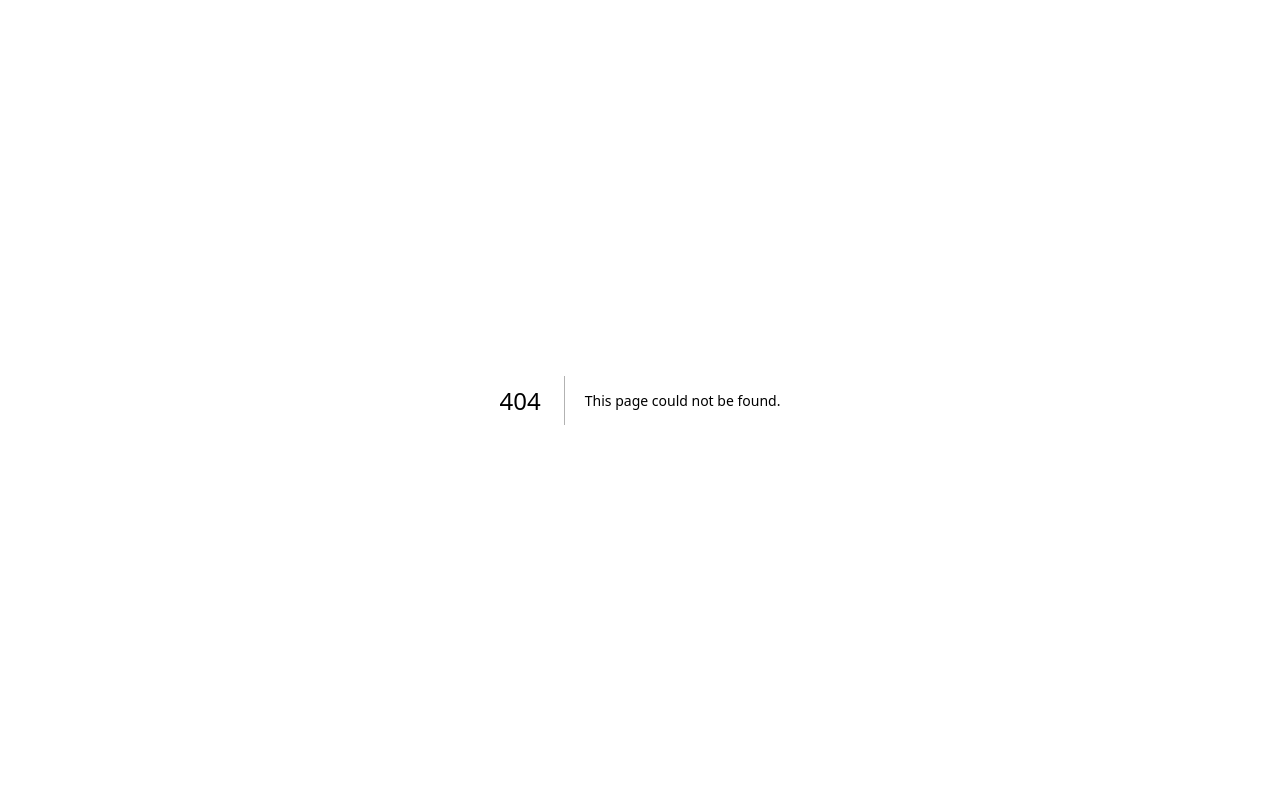
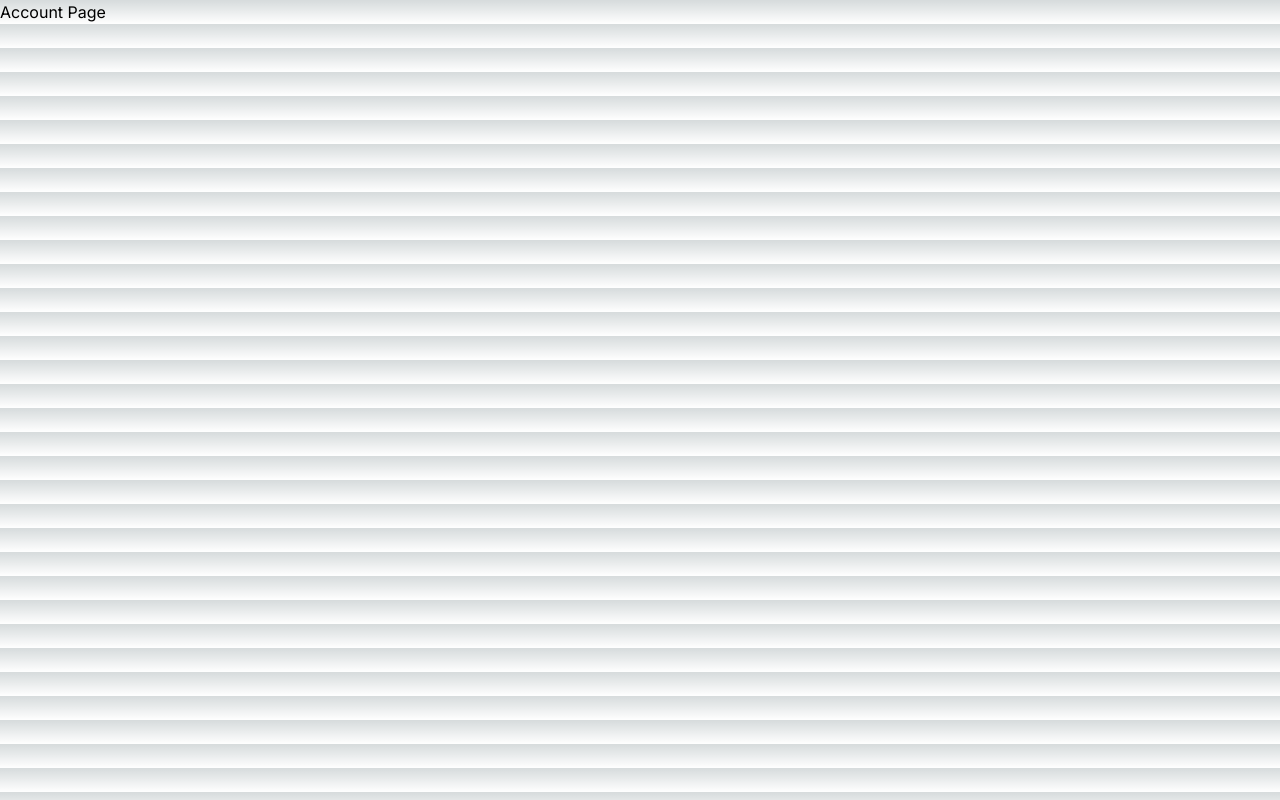
Before and after one commit to Khvrram/Khvrram.github.io, a Next.js app in the folder nextjs-lofi-gen/: page /Account in a window 1280 px wide. Before the commit this address had no page. Built offline with nearby package versions, Linux system fonts and the light colour scheme.

Commit message:
Added  an accounts page
added a page.jsx

```diff
--- /dev/null
+++ b/nextjs-lofi-gen/src/app/Account/page.jsx
@@ -0,0 +1,7 @@
+import React from "react";
+
+function Account() {
+  return <div>Account Page</div>;
+}
+
+export default Account;
```
